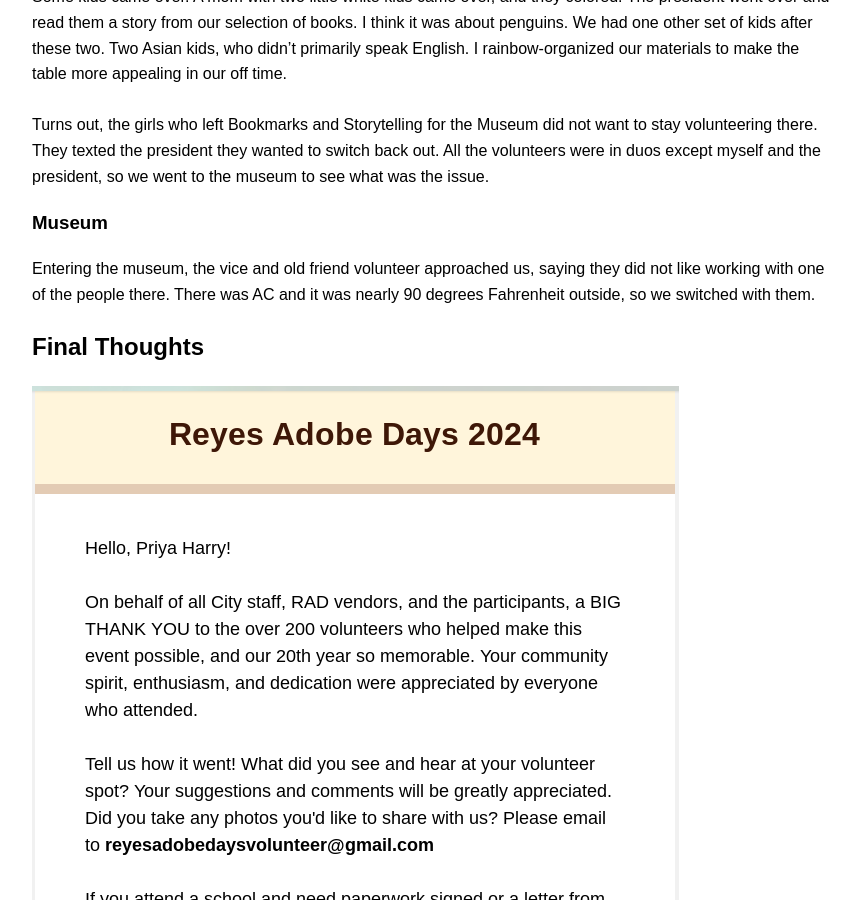
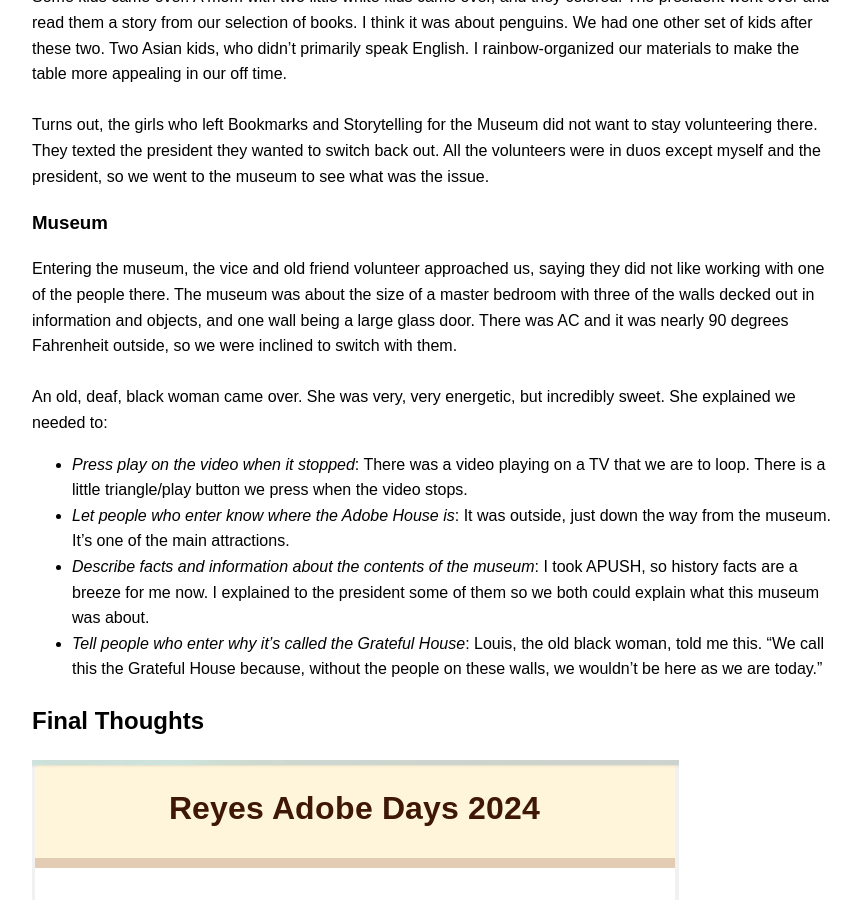
Before and after one commit to CaptainSapphire/PH-s-Blog, a Jekyll site: the page built from _posts/2024-10-10-Reyes-Adobe-experience.md, in a window 1280 px wide and 900 px high, scrolled down 1222 px. Shown: the whole window, without its empty margins (208-1069 px from the left). Built offline with Jekyll 4.4.1, drawn with Linux system fonts in a browser that asks for light colours; our own code applies the rules of GitHub Pages for plain Markdown files.

Commit message:
Update 2024-10-10-Reyes-Adobe-experience.md

```diff
--- a/_posts/2024-10-10-Reyes-Adobe-experience.md
+++ b/_posts/2024-10-10-Reyes-Adobe-experience.md
@@ -19,8 +19,15 @@
 Some kids came over. A mom with two little white kids came over, and they colored. The president went over and read them a story from our selection of books. I think it was about penguins. We had one other set of kids after these two. Two Asian kids, who didn't primarily speak English. I rainbow-organized our materials to make the table more appealing in our off time.
 <br><br>
 Turns out, the girls who left Bookmarks and Storytelling for the Museum did not want to stay volunteering there. They texted the president they wanted to switch back out. All the volunteers were in duos except myself and the president, so we went to the museum to see what was the issue.
+
 ### Museum
-Entering the museum, the vice and old friend volunteer approached us, saying they did not like working with one of the people there. There was AC and it was nearly 90 degrees Fahrenheit outside, so we switched with them.
+Entering the museum, the vice and old friend volunteer approached us, saying they did not like working with one of the people there. The museum was about the size of a master bedroom with three of the walls decked out in information and objects, and one wall being a large glass door.  There was AC and it was nearly 90 degrees Fahrenheit outside, so we were inclined to switch with them. <br><br>
+An old, deaf, black woman came over. She was very, very energetic, but incredibly sweet. She explained we needed to:
+- *Press play on the video when it stopped*: There was a video playing on a TV that we are to loop. There is a little triangle/play button we press when the video stops.
+- *Let people who enter know where the Adobe House is*: It was outside, just down the way from the museum. It's one of the main attractions.
+- *Describe facts and information about the contents of the museum*: I took APUSH, so history facts are a breeze for me now. I explained to the president some of them so we both could explain what this museum was about.
+- *Tell people who enter why it's called the Grateful House*: Louis, the old black woman, told me this. "We call this the Grateful House because, without the people on these walls, we wouldn't be here as we are today."
+
 
 ## Final Thoughts
 
```
